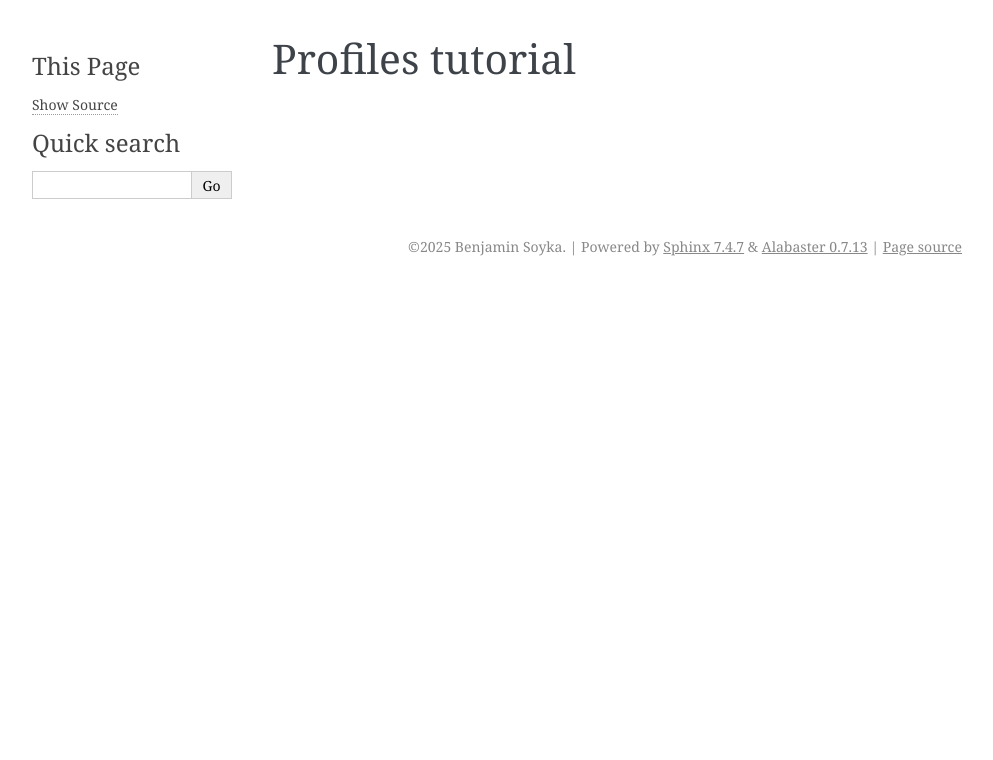
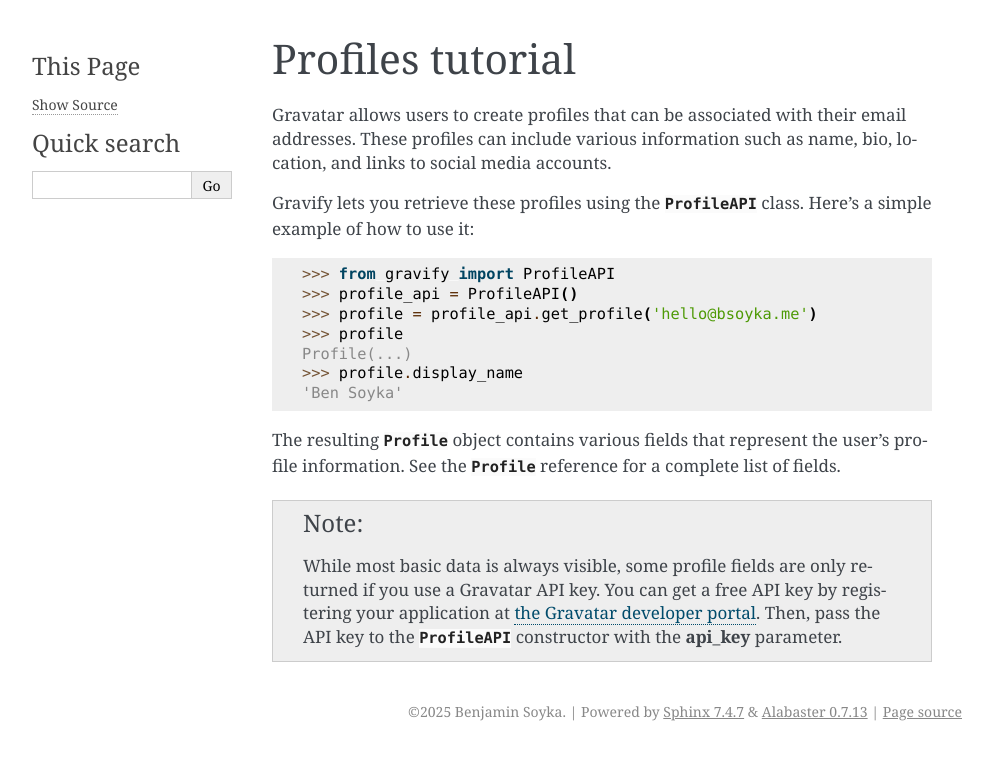
Before and after one commit to bsoyka/gravify, a Sphinx documentation site: the page built from docs/tutorials/profiles.rst, in a window 1280 px wide. Shown: the top 760 px of the page, without its empty margins (148-1141 px from the left). Built offline with Sphinx 7.4.7, drawn with Linux system fonts in a browser that asks for light colours.

Commit message:
docs(profiles): add tutorial

```diff
--- a/docs/tutorials/profiles.rst
+++ b/docs/tutorials/profiles.rst
@@ -1,2 +1,25 @@
 Profiles tutorial
 =================
+
+Gravatar allows users to create profiles that can be associated with their email addresses.
+These profiles can include various information such as name, bio, location, and links to social media accounts.
+
+Gravify lets you retrieve these profiles using the :class:`~gravify.ProfileAPI` class.
+Here's a simple example of how to use it:
+
+>>> from gravify import ProfileAPI
+>>> profile_api = ProfileAPI()
+>>> profile = profile_api.get_profile('hello@bsoyka.me')
+>>> profile
+Profile(...)
+>>> profile.display_name
+'Ben Soyka'
+
+The resulting :class:`~gravify.profiles.models.Profile` object contains various fields that represent the user's profile information.
+See the :class:`~gravify.profiles.models.Profile` reference for a complete list of fields.
+
+.. NOTE::
+
+    While most basic data is always visible, some profile fields are only returned if you use a Gravatar API key.
+    You can get a free API key by registering your application at `the Gravatar developer portal <https://gravatar.com/developers>`_.
+    Then, pass the API key to the :class:`~gravify.ProfileAPI` constructor with the **api_key** parameter.
```
